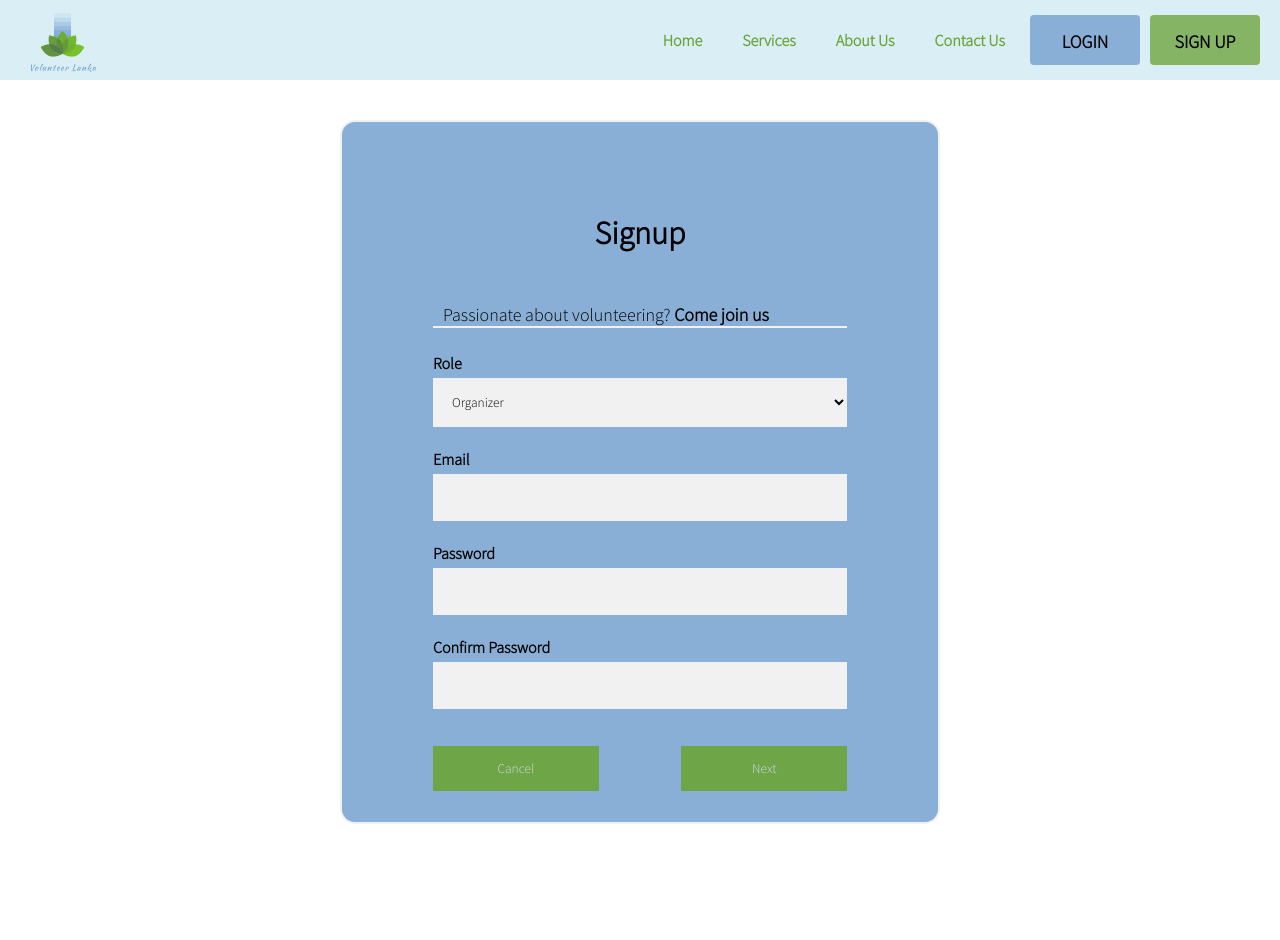
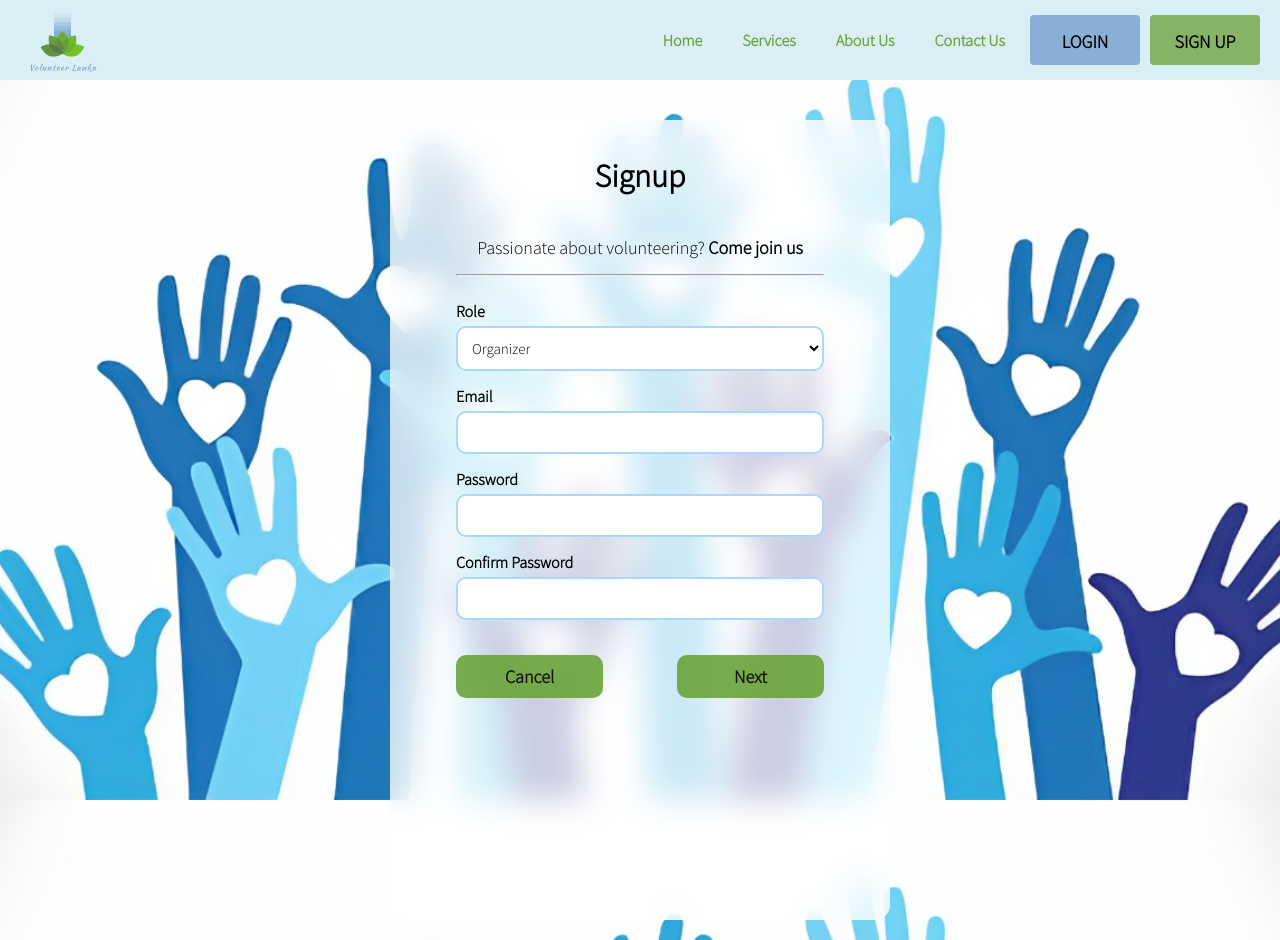
Before and after one commit to Pasindu-Weerasinghe/Volunteer_Lanka, a PHP site: page /signup in a window 1280 px wide. Before the commit the page ends 824 px from the top, so only its background shows below. Run offline with PHP 8.4, Linux system fonts and the light colour scheme.

Commit message:
major changes

```diff
--- a/Navbar/navbar_log.php
+++ b/Navbar/navbar_log.php
@@ -4,8 +4,10 @@
 </head>
 <!-- Navbar start -->
 <header>
+<div id="navbar-left">
     <?php include './sidenav/sidenav.php' ?>
     <div id="brand"><img id="logo" src="Navbar/images/logo_transparent.png" alt=""></div>
+</div>
     <nav>
         <ul>
             <li><?php echo $_SESSION['uname']; ?></li>
--- a/complain.php
+++ b/complain.php
@@ -12,7 +12,7 @@ require 'Navbar/navbar_log.php'; ?>
     <meta charset="UTF-8">
     <meta http-equiv="X-UA-Compatible" content="IE=edge">
     <meta name="viewport" content="width=device-width, initial-scale=1.0">
-    <link rel="stylesheet" href="styles/signup.css">
+    <link rel="stylesheet" href="styles/form.css">
     <title>Complain</title>
 </head>
 <body>
--- a/login.php
+++ b/login.php
@@ -17,13 +17,13 @@ include 'conn.php';
     <div class="container">
         <h1>Login</h1>
         <label for="uname"><b>Username</b></label>
-        <input type="text" name="uname" required>
+        <input type="email" name="uname" required>
 
         <label for="psw"><b>Password</b></label>
         <input type="password" name="psw" required>
         <span class="psw">Forgot <a href="#">password?</a></span>
 
-        <button name="login" type="submit">Login</button>
+        <button name="login" type="submit" id="login-btn">Login</button>
     </div><br/>
     <span class="signup">Don't have an account? <a href="signup.php">Sign up</a></span>
     </form>
--- a/request_projects.php
+++ b/request_projects.php
@@ -12,7 +12,7 @@ require 'Navbar/navbar_log.php'; ?>
     <meta charset="UTF-8">
     <meta http-equiv="X-UA-Compatible" content="IE=edge">
     <meta name="viewport" content="width=device-width, initial-scale=1.0">
-    <link rel="stylesheet" href="styles/signup.css">
+    <link rel="stylesheet" href="styles/form.css">
     <title>Request</title>
 </head>
 <body>
--- a/signup.php
+++ b/signup.php
@@ -30,8 +30,9 @@
         <input type="email" name="email" required>
 
         <label for="psw"><b>Password</b></label>
-        <input type="password" name="psw" required pattern="(?=.*\d)(?=.*[a-z])(?=.*[A-Z]).{8,}"
-        title="Must contain at least one  number and one uppercase and lowercase letter, and at least 8 or more characters">
+        <input type="password" name="psw">
+        <!-- required pattern="(?=.*\d)(?=.*[a-z])(?=.*[A-Z]).{8,}"
+        title="Must contain at least one  number and one uppercase and lowercase letter, and at least 8 or more characters" -->
 
         <label for="confirm-psw"><b>Confirm Password</b></label>
         <input type="password" name="confirm-psw" required>
--- a/signup_volunteer.php
+++ b/signup_volunteer.php
@@ -29,7 +29,7 @@ session_start();
         <label for="address"><b>Address</b></label>
         <input type="text" name="address" required><br/>
 
-        <label><b>Select your interested areas for volunteering</b></label><br/>
+        <label><b>Select your interested areas for volunteering</b></label><br/><br/>
         <input type="checkbox" name="area[]" value="Beach cleaning">
         <label>Beach cleaning</label><br/>
         <input type="checkbox" name="area[]" value="Providing facilities to rural areas">
@@ -42,7 +42,7 @@ session_start();
         <label>Animal rescuing/rehabilitation</label><br/><br/>
 
 
-        <label><b>Select organizations you have already joined</b></label><br/>
+        <label><b>Select organizations you have already joined</b></label><br/><br/>
         <input type="checkbox" name="org[]" value="Rotaract Club">
         <label for="org1">Rotaract Club</label><br/>
         <input type="checkbox" name="org[]" value="IEEE Society">
--- a/styles/signup.css
+++ b/styles/signup.css
@@ -1,45 +1,68 @@
-body{
-    background-color: white;
+
+* {
+	padding: 0;
+	margin: 0;
+	box-sizing: border-box;
+}
+
+body {
+	background-image: url("../images/bg-img-signup.png");
+	background-size: cover;
+	background-attachment: fixed;
+	background-position: center;
 }
 
 form {
-    border: 2px solid #f1f1f1;
-    width: 600px;
+	width: 500px;
+  height: 800px;
 	margin: auto;
 	margin-top: 20px;
-    padding: 75px;
-    background: #89afd6;
-    border-radius: 15px ;
+  margin-bottom: 20px;
+	padding: 20px 50px 10px 50px;
+	background: rgba(255, 255, 255, 0.75);
+	backdrop-filter: blur(16px);
+	border-radius: 15px;
 }
 
 select {
-    background: #f1f1f1;
-    padding: 15px;
-    margin: 5px 0 22px 0;
+	background: white;
+	padding: 10px;
+	margin: 5px 0 15px 0;
 	display: inline-block;
+  border: 2px solid rgb(169, 216, 250);
 	width: 100%;
 	cursor: pointer;
-    border: none;
+  font-size: 15px;
+	border-radius: 10px;
 }
 
-
 /* Full-width input fields */
-  input[type=text], input[type=password], input[type=select], input[type=email] {
+input[type="text"],
+input[type="email"],
+input[type="password"]{
 	width: 100%;
-  padding: 15px;
-  margin: 5px 0 22px 0;
+	padding: 10px;
+	margin: 5px 0 15px 0;
 	display: inline-block;
-  border: none;
-  background: #f1f1f1;
+	border: 2px solid rgb(169, 216, 250);
+	border-radius: 10px;
+  font-size: 15px;
+	background: white;
 }
 
-input[type=text]:focus, input[type=password]:focus {
-  background-color: #ddd;
+input[type="text"]:focus,
+input[type="password"]:focus, input[type="email"]:focus {
+	border: 4px solid rgb(169, 216, 250);
+	outline: none;
+}
+
+select:focus {
+  border: 4px solid rgb(169, 216, 250);
 	outline: none;
 }
 
 hr {
-  border: 1px solid #f1f1f1;
+	background-color: gray;
 	margin-bottom: 25px;
 	width: 100%;
 }
@@ -47,25 +70,34 @@ hr {
 /* Set a style for all buttons */
 button {
 	background-color: #6aa438;
-  color: #e0e0f0;
-  padding: 14px 20px;
-  margin: 15px 0;
+	color: black;
+	padding: 10px 15px;
+	margin: 20px 0;
 	border: none;
+	border-radius: 10px;
+	font-size: 18px;
+	font-weight: bold;
 	cursor: pointer;
 	width: 40%;
 	opacity: 0.9;
 }
 
 button:hover {
-  opacity:1;
+	opacity: 1;
 }
 
-h1{
+h1 {
 	text-align: center;
 }
 
-p{
+label {
+  font-weight: bold;
+}
+
+p {
+	text-align: center;
 	font-size: 18px;
+	margin-bottom: 15px;
 }
 
 /* Float cancel and signup buttons and add an equal width */
@@ -73,14 +105,9 @@ p{
 	float: left;
 	/* width: 40%; */
 }
+
 .next {
-    float:right;
-}
-
-.new {
-    float:right;
-    margin:0;
-    padding: 0;
+	float: right;
 }
 
 /* Add padding to container elements */
@@ -89,7 +116,7 @@ p{
 }
 
 /* Clear floats */
-.buttons::after {
+.clearfix::after {
 	content: "";
 	clear: both;
 	display: table;
@@ -99,9 +126,9 @@ p{
   padding: 100px 150px 0 150px;
 }
 
-h2, p{
-  margin: 10px 10px 0 10px;
+#error {
+	background: rgb(219, 140, 140);
+	padding: 10px;
+	border-radius: 10px;
+	text-align: center;
 }
-h3, h4 {
-  margin: 0 0 10px 10px;
-}
```
Also changed, not shown: Navbar/navbar_log.css (+8 -0 lines), styles/form.css (added, +103 -0 lines), styles/login.css (+49 -19 lines), images/bg-img-login.png (added), images/bg-img-signup.png (added). Lines whose indentation alone changed are shown as unchanged.
